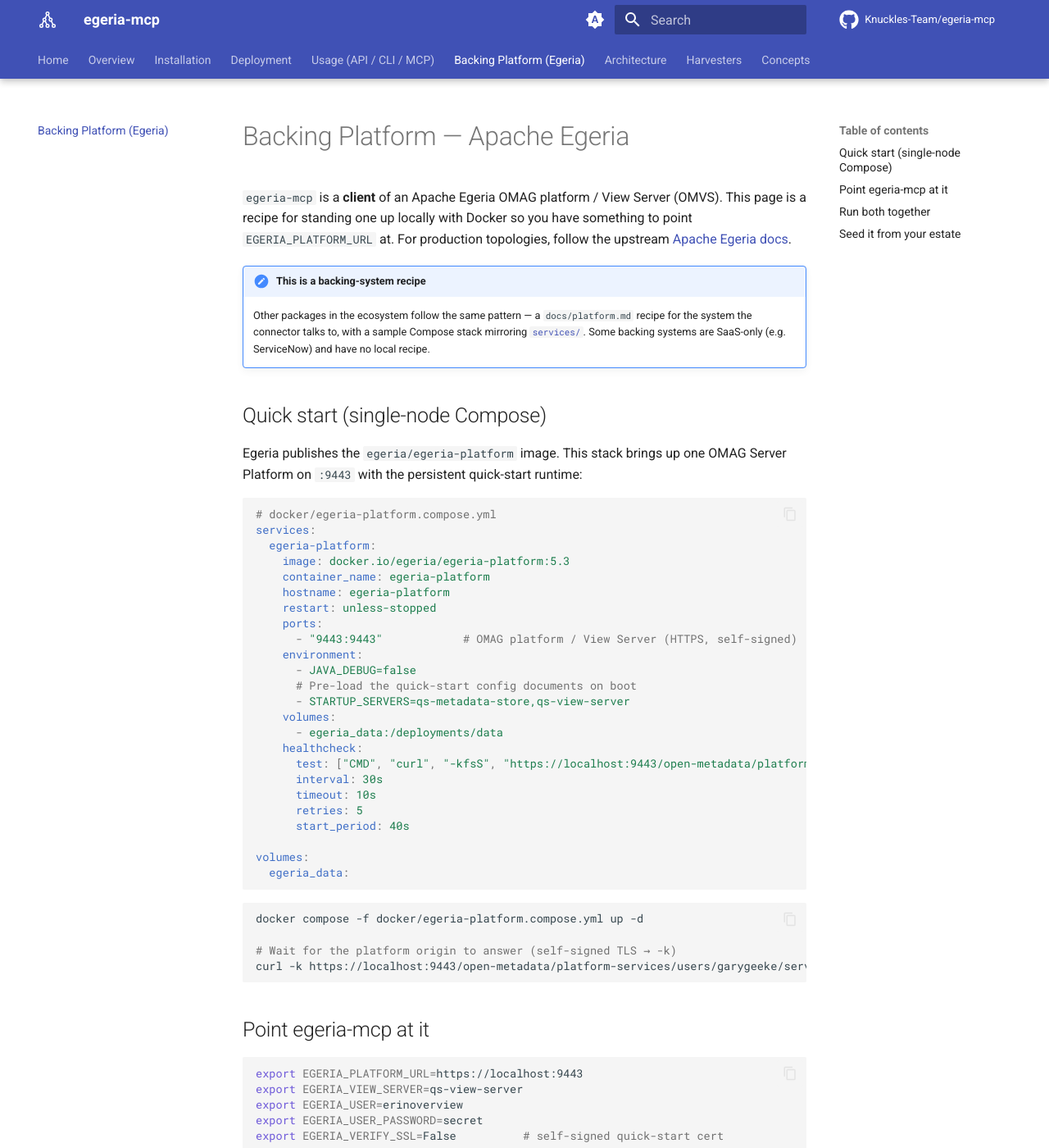
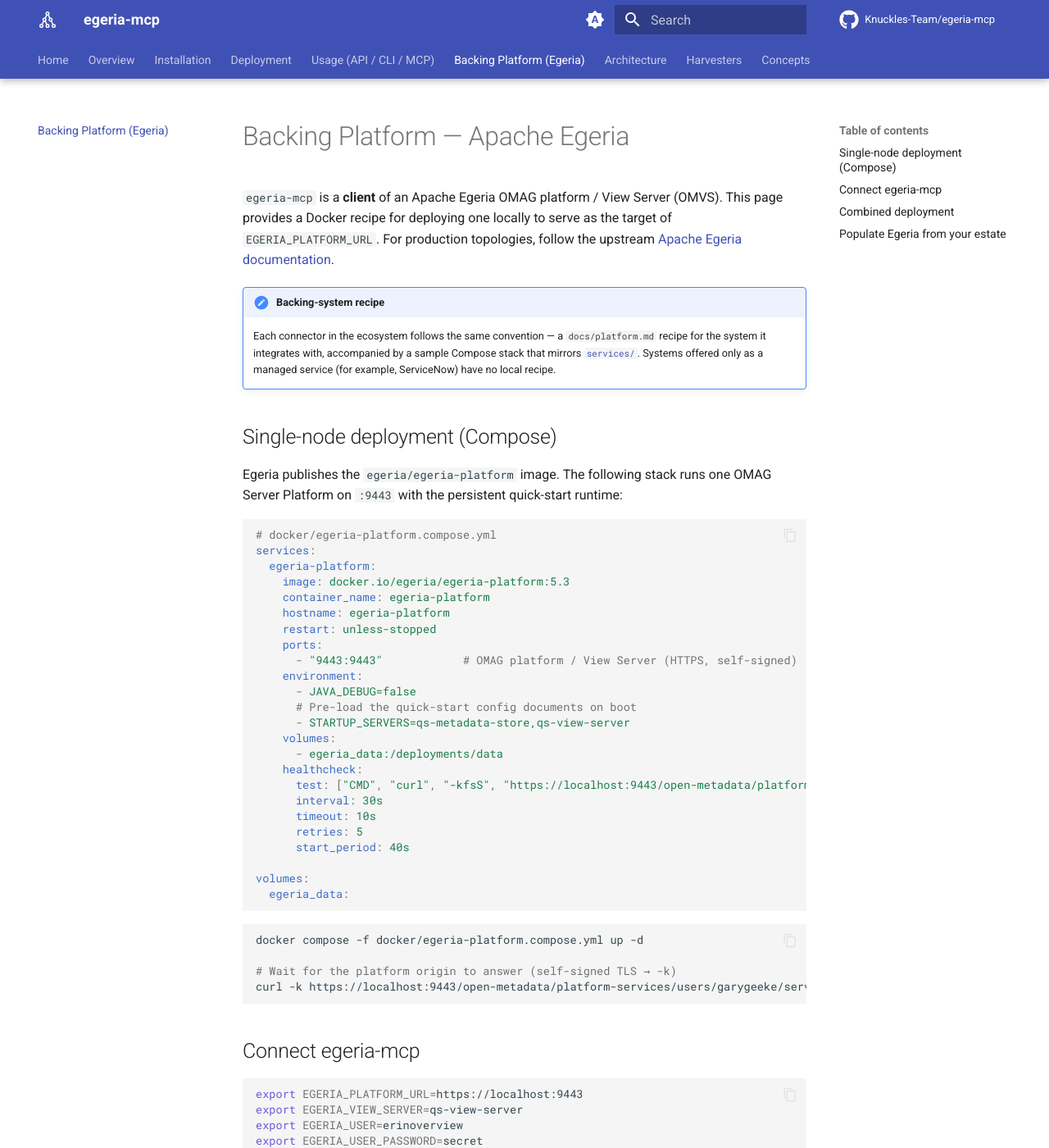
Before and after one commit to Knuckles-Team/egeria-mcp, an MkDocs documentation site: the page built from docs/platform.md, in a window 1280 px wide and 1400 px high. Shown: the whole window at 82% size. Built offline with MkDocs 1.6.1 and Material for MkDocs 9.7.7, drawn with Linux system fonts in a browser that asks for light colours; comment, search, counter and statistics services are not loaded; some of the changed text lies outside the part shown.

Commit message:
Refine documentation to enterprise editorial voice
Rewrite the docs landing and README banner in a professional register:
descriptive embedded hyperlinks (no bare URLs as link text), and remove
informal phrasing throughout the documentation set.

Co-Authored-By: Claude Opus 4.8 (1M context) <noreply@anthropic.com>

````diff
--- a/docs/platform.md
+++ b/docs/platform.md
@@ -1,20 +1,21 @@
 # Backing Platform — Apache Egeria
 
 `egeria-mcp` is a **client** of an Apache Egeria OMAG platform / View Server (OMVS).
-This page is a recipe for standing one up locally with Docker so you have something
-to point `EGERIA_PLATFORM_URL` at. For production topologies, follow the upstream
-[Apache Egeria docs](https://egeria-project.org/).
+This page provides a Docker recipe for deploying one locally to serve as the target
+of `EGERIA_PLATFORM_URL`. For production topologies, follow the upstream
+[Apache Egeria documentation](https://egeria-project.org/).
 
-!!! note "This is a backing-system recipe"
-    Other packages in the ecosystem follow the same pattern — a
-    `docs/platform.md` recipe for the system the connector talks to, with a sample
-    Compose stack mirroring [`services/`](https://github.com/Knuckles-Team). Some
-    backing systems are SaaS-only (e.g. ServiceNow) and have no local recipe.
+!!! note "Backing-system recipe"
+    Each connector in the ecosystem follows the same convention — a
+    `docs/platform.md` recipe for the system it integrates with, accompanied by a
+    sample Compose stack that mirrors [`services/`](https://github.com/Knuckles-Team).
+    Systems offered only as a managed service (for example, ServiceNow) have no
+    local recipe.
 
-## Quick start (single-node Compose)
+## Single-node deployment (Compose)
 
-Egeria publishes the `egeria/egeria-platform` image. This stack brings up one OMAG
-Server Platform on `:9443` with the persistent quick-start runtime:
+Egeria publishes the `egeria/egeria-platform` image. The following stack runs one
+OMAG Server Platform on `:9443` with the persistent quick-start runtime:
 
 ```yaml
 # docker/egeria-platform.compose.yml
@@ -50,7 +51,7 @@ docker compose -f docker/egeria-platform.compose.yml up -d
 curl -k https://localhost:9443/open-metadata/platform-services/users/garygeeke/server-platform/origin
 ```
 
-## Point egeria-mcp at it
+## Connect egeria-mcp
 
 ```bash
 export EGERIA_PLATFORM_URL=https://localhost:9443
@@ -62,9 +63,9 @@ export EGERIA_VERIFY_SSL=False          # self-signed quick-start cert
 egeria-mcp --transport streamable-http --host 0.0.0.0 --port 8000
 ```
 
-## Run both together
+## Combined deployment
 
-A combined stack puts the platform and the MCP server on one Docker network so the
+A combined stack places the platform and the MCP server on one Docker network, so the
 server reaches Egeria by container name:
 
 ```yaml
@@ -98,9 +99,9 @@ volumes:
 docker compose -f docker/stack.compose.yml up -d
 ```
 
-## Seed it from your estate
+## Populate Egeria from your estate
 
-With the platform up and `EGERIA_ENABLE_WRITE=true`, the
+With the platform running and `EGERIA_ENABLE_WRITE=true`, the
 [harvest CLI](usage.md#as-a-harvest-cli) populates Egeria bottom-up from your data
 stores, ERPNext, GitLab, and 30+ other sources, then `reconcile` cross-links them
 into one lineage/governance graph.
````
Also changed, not shown: README.md (+10 -12 lines), docs/deployment.md (+1 -1 lines), docs/index.md (+7 -7 lines), docs/installation.md (+1 -1 lines), docs/usage.md (+2 -1 lines), 1 other file.
